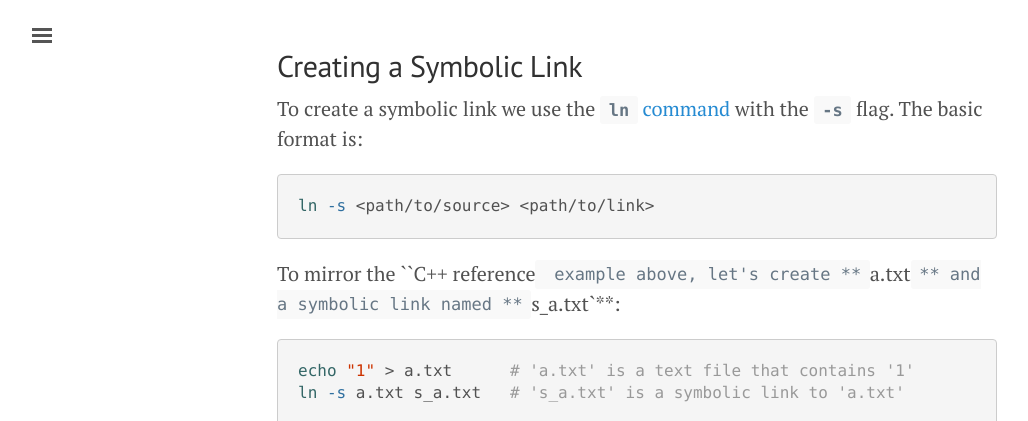
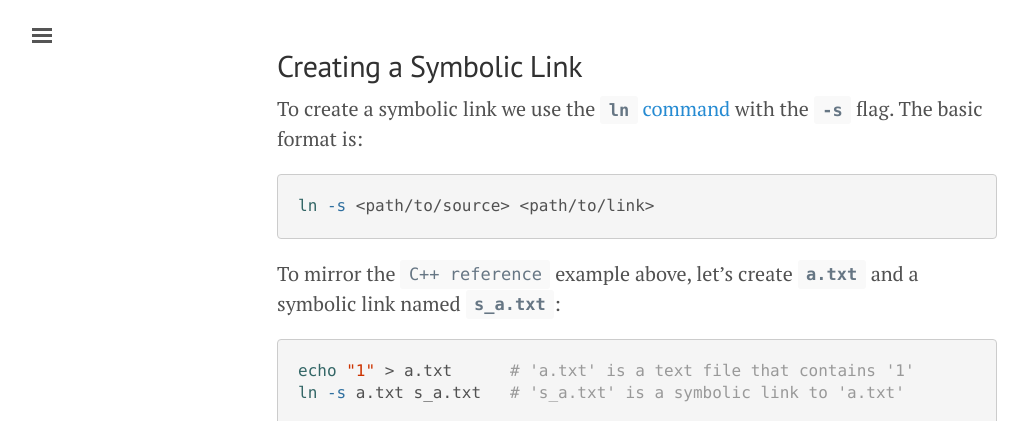
Before and after one commit to JohannesMP/com.johannesmp.blog, a Jekyll site: the page built from _posts/2017-02-19-understanding-symbolic-links.md, in a window 1280 px wide and 900 px high, scrolled down 3319 px, cut to the strip 0-421 px from the top of the window. Shown: the whole strip, without its empty margins (3-1031 px from the left). Built offline with Jekyll 4.4.1, drawn with Linux system fonts in a browser that asks for light colours; nearby versions of some CDN libraries; comment, search, counter and statistics services are not loaded.

````diff
--- a/_posts/2017-02-19-understanding-symbolic-links.md
+++ b/_posts/2017-02-19-understanding-symbolic-links.md
@@ -82,7 +82,7 @@ To create a symbolic link we use the [**`ln`** command](https://en.wikipedia.org
 ln -s <path/to/source> <path/to/link>
 ```
 
-To mirror the ``C++ reference` example above, let's create **`a.txt`** and a symbolic link named **`s_a.txt`**:
+To mirror the `C++ reference` example above, let's create **`a.txt`** and a symbolic link named **`s_a.txt`**:
 
 ```bash
 echo "1" > a.txt      # 'a.txt' is a text file that contains '1'
````
